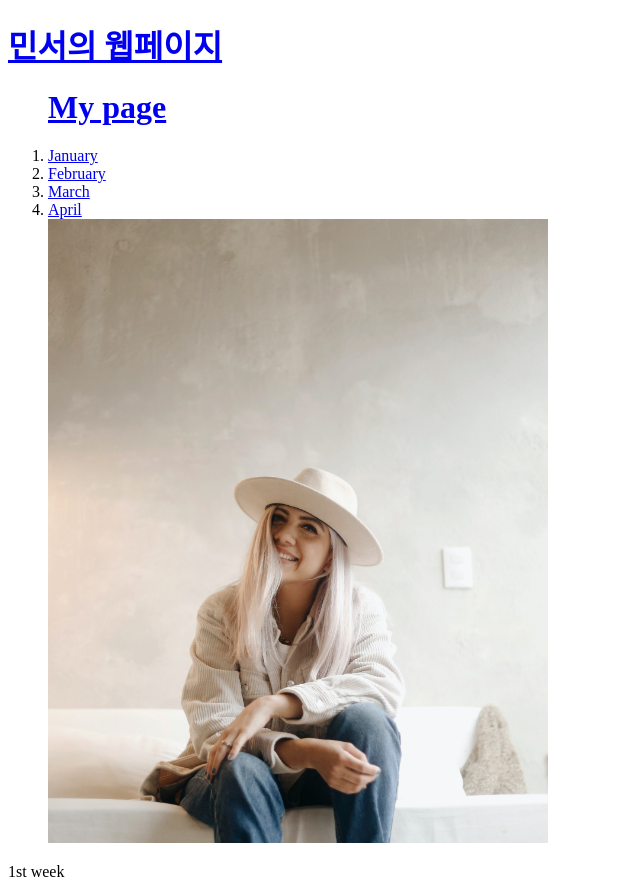
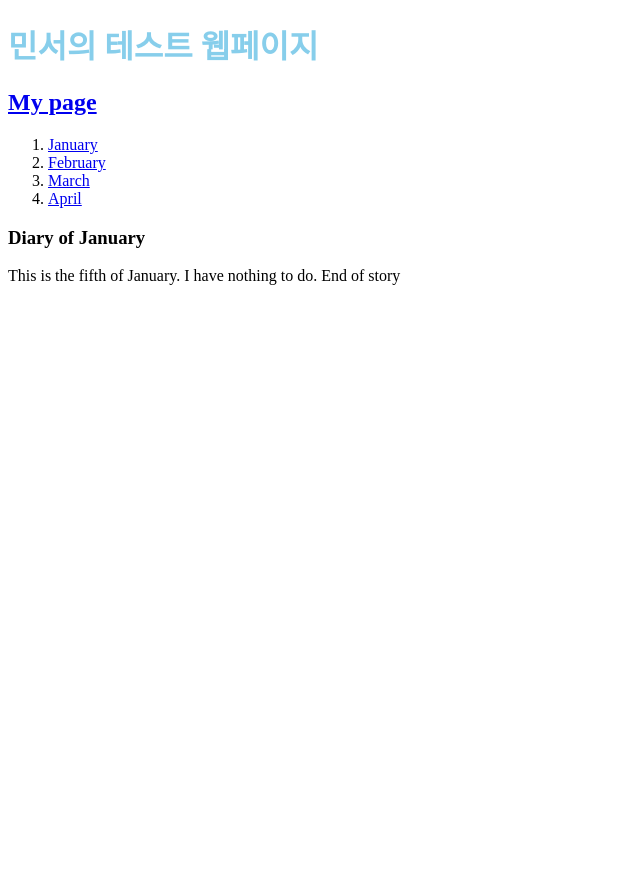
Before and after one commit to willystumblr/firstweb, a plain HTML site: page 1.html in a window 1280 px wide. Shown: the whole page, without its empty margins (0-640 px from the left). After the commit the page ends 800 px from the top, so only its background shows below. Drawn offline with Linux system fonts and the light colour scheme.

Commit message:
Add files via upload

```diff
--- a/1.html
+++ b/1.html
@@ -2,17 +2,22 @@
 <html>
 <head>
   <title>Minseo's Webpage</title>
-  <h1><a href="https://wordpress.com/home/midnightscribbler656959268.wordpress.com">민서의 웹페이지</a></h1>
+  <h1 style="color:skyblue">민서의 테스트 웹페이지</h1>
+  <meta charset="utf-8">
+  <h2><a <a href="https://wordpress.com/home/midnightscribbler656959268.wordpress.com">My page</a></h2>
+  <link rel="stylesheet" href="style.css">
 </head>
 <body>
-<ol>
-  <h1><a href="index.html">My page</a></h1 >
-    <li><a href="2.html">January</a></li>
-    <li><a href="3.html">February</a></li>
-    <li><a href="4.html">March</a></li>
-    <li><a href="5.html">April</a></li>
-    <img src="sample.jpg" width="500">
-</ol>
-1st week
-</body><a href="">
+  <div id="grid">
+    <ol>
+        <li><a href="1.html" class="saw active" id="active">January</a></li>
+        <li><a href="2.html" class="saw">February</a></li>
+        <li><a href="3.html">March</a></li>
+        <li><a href="4.html">April</a></li>
+    </ol>
+
+    <div id="jan">
+      <h3>Diary of January</h3>
+      This is the fifth of January. I have nothing to do. End of story
+    </div>
 </html>
```
Also changed, not shown: index.html (added, +35 -0 lines).
